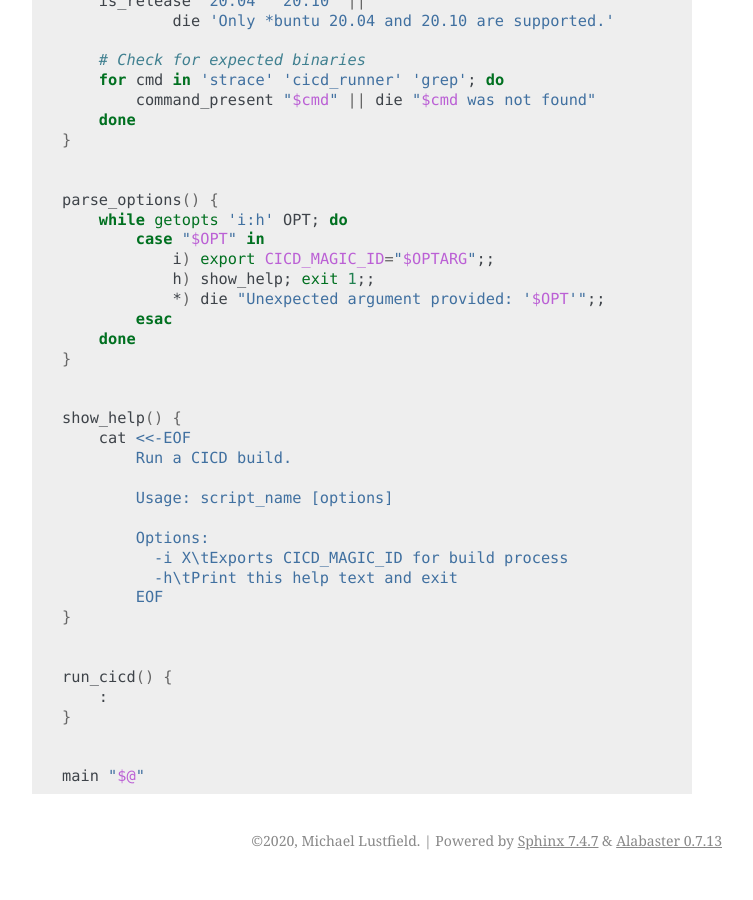
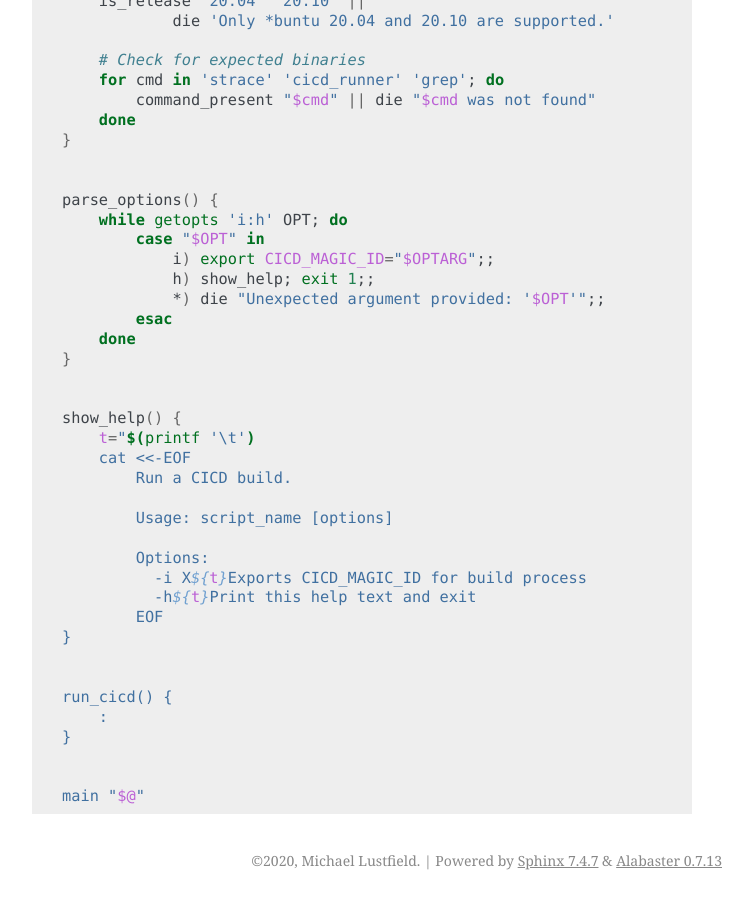
Before and after one commit to MTecknology/script-helpers, a Sphinx documentation site: the page built from docs/samples/shell.rst, in a window 1280 px wide and 900 px high, scrolled down 1145 px. Shown: the whole window, without its empty margins (388-1141 px from the left). Built offline with Sphinx 7.4.7, drawn with Linux system fonts in a browser that asks for light colours; pages that are not in the unit, such as notebooks, are missing from menus.

Commit message:
Minor documentation touchup

```diff
--- a/docs/development.rst
+++ b/docs/development.rst
@@ -24,8 +24,8 @@ Shell Notes
     This library is built with many edge cases in mind. In practice, it's
     unlikely these situations will even be encountered. For example, ``[0-9]``
     is not used in the extremely unlikely chance it is not expanded to
-    ``0123456789``. The typical script /should/ prefer the shorter and more
-    readable form.
+    ``0123456789``. This library cares about such edge cases; typical consumer
+    scripts should prefer the shorter and more readable form.
 
     Refer to :ref:`Shell Samples` for general script writing tips.
 
--- a/docs/samples/shell.rst
+++ b/docs/samples/shell.rst
@@ -78,14 +78,15 @@ Basic Skeleton
 
 
     show_help() {
+        t="$(printf '\t')
         cat <<-EOF
             Run a CICD build.
 
             Usage: script_name [options]
 
             Options:
-              -i X\tExports CICD_MAGIC_ID for build process
-              -h\tPrint this help text and exit
+              -i X${t}Exports CICD_MAGIC_ID for build process
+              -h${t}Print this help text and exit
             EOF
     }
 
```
Also changed, not shown: 1 other file.
